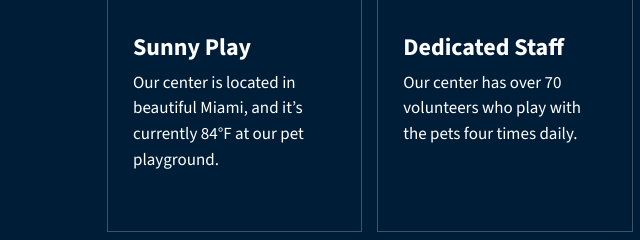
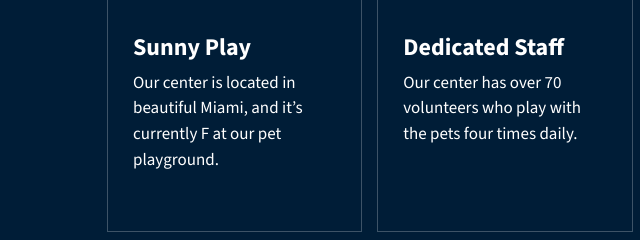
Before and after one commit to Florjadedan26/Pet-Adaption, a plain HTML site: page index.html in a window 1280 px wide. Shown: the part 709-949 px from the top of the page, 0-640 px from the left. Drawn offline with nearby package versions, Linux system fonts and the light colour scheme.

Commit message:
weather update

```diff
--- a/index.html
+++ b/index.html
@@ -43,7 +43,8 @@
             </svg>
 
             <h2>Sunny Play</h2>
-            <p class="card-feature-p">Our center is located in beautiful Miami, and it&rsquo;s currently 84°F at our pet
+            <p class="card-feature-p">Our center is located in beautiful Miami, and it&rsquo;s currently <span> </span>
+              F at our pet
               playground.</p>
           </div>
           <div class="card-feature">
```
